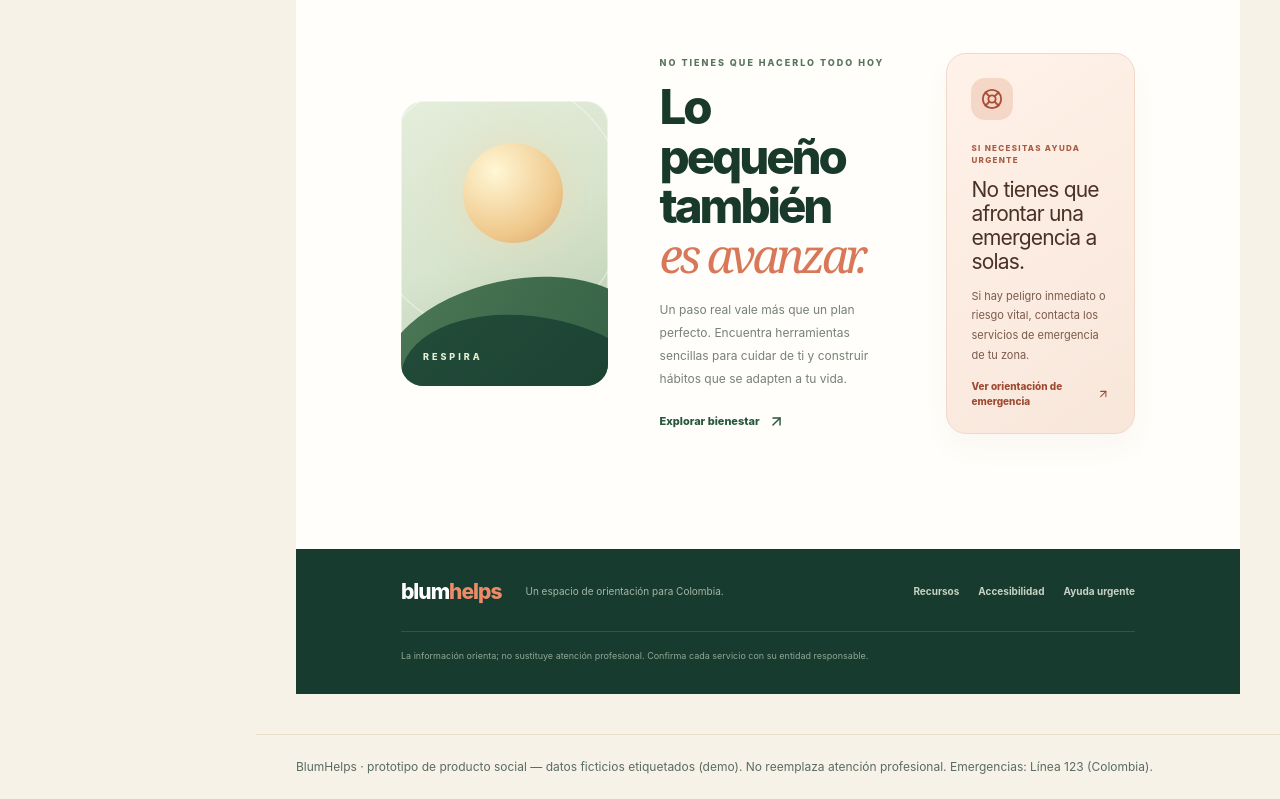
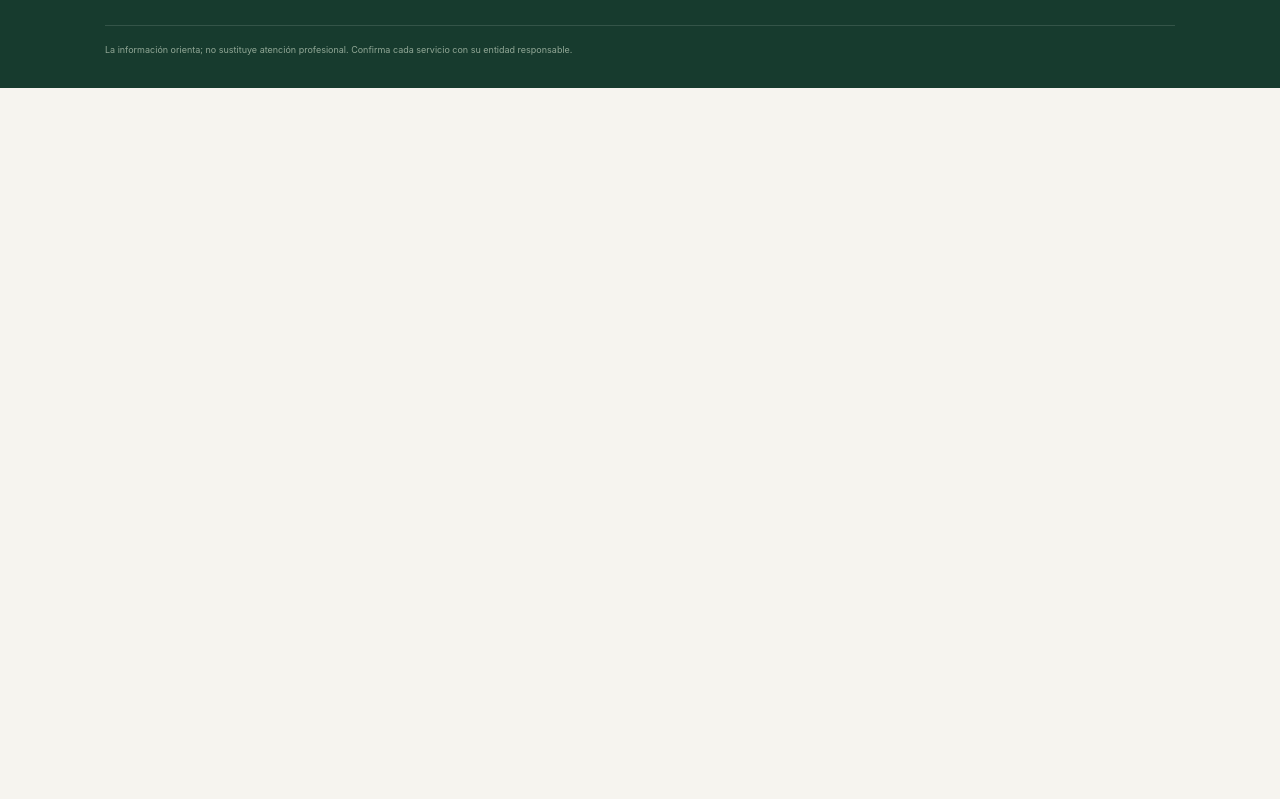
Before and after one commit to ariasalejo/Blumhelps, a React (Vite) app in the folder web/: page /inicio in a window 1280 px wide. Shown: the part 1872-2671 px from the top of the page. After the commit the page ends 1960 px from the top, so only its background shows below. Built offline with nearby package versions, Linux system fonts and the light colour scheme.

Commit message:
feat(web): give redesigned homepage an immersive full-width shell

```diff
--- a/web/src/main.tsx
+++ b/web/src/main.tsx
@@ -25,9 +25,7 @@ function NotFound() {
     <div className="py-16 text-center">
       <p className="text-5xl">🌿</p>
       <h1 className="mt-4 text-2xl font-extrabold text-ink">Por aquí no había nada</h1>
-      <p className="mt-2 text-muted text-sm max-w-sm mx-auto">
-        El enlace puede estar viejo. Respira: el camino sigue existiendo.
-      </p>
+      <p className="mt-2 text-muted text-sm max-w-sm mx-auto">El enlace puede estar viejo. Respira: el camino sigue existiendo.</p>
       <Link to="/inicio" className="btn-primary mt-6">Volver al inicio</Link>
     </div>
   );
@@ -35,17 +33,16 @@ function NotFound() {
 
 function Shell() {
   const { settings } = useApp();
+  const { pathname } = useLocation();
+  const isImmersiveHome = pathname === "/inicio" || pathname === "/";
   return (
     <MotionConfig reducedMotion={settings.reduceMotion ? "always" : "user"}>
-      <div
-        className="min-h-screen bg-base flex"
-      style={{ fontSize: `${settings.textScale * 100}%` }}
-    >
+      <div className={`min-h-screen bg-base flex ${isImmersiveHome ? "bh-app-home" : ""}`} style={{ fontSize: `${settings.textScale * 100}%` }}>
         <ScrollToTop />
-      <Sidebar />
+        {!isImmersiveHome && <Sidebar />}
         <div className="flex-1 flex flex-col min-w-0">
-        <TopBarMobile />
-        <main id="main-content" className="flex-1 px-4 sm:px-6 lg:px-10 py-6 lg:py-8 max-w-5xl w-full mx-auto pb-24 lg:pb-10">
+          {!isImmersiveHome && <TopBarMobile />}
+          <main id="main-content" className={isImmersiveHome ? "flex-1 min-w-0 w-full max-w-none p-0" : "flex-1 px-4 sm:px-6 lg:px-10 py-6 lg:py-8 max-w-5xl w-full mx-auto pb-24 lg:pb-10"}>
             <Routes>
               <Route path="/" element={<Navigate to="/inicio" replace />} />
               <Route path="/inicio" element={<Inicio />} />
@@ -67,12 +64,9 @@ function Shell() {
               <Route path="*" element={<NotFound />} />
             </Routes>
           </main>
-        <footer className="hidden lg:block px-10 py-6 text-xs text-muted border-t border-[#E7DFCC]">
-          BlumHelps · prototipo de producto social — datos ficticios etiquetados (demo). No reemplaza
-          atención profesional. Emergencias: Línea 123 (Colombia).
-        </footer>
+          {!isImmersiveHome && <footer className="hidden lg:block px-10 py-6 text-xs text-muted border-t border-[#E7DFCC]">BlumHelps · orientación para Colombia. No reemplaza atención profesional. Emergencias: Línea 123 (Colombia).</footer>}
         </div>
-      <BottomBar />
+        {!isImmersiveHome && <BottomBar />}
         <Toaster />
       </div>
     </MotionConfig>
@@ -82,9 +76,7 @@ function Shell() {
 ReactDOM.createRoot(document.getElementById("root")!).render(
   <React.StrictMode>
     <BrowserRouter basename={import.meta.env.BASE_URL}>
-      <AppProvider>
-        <Shell />
-      </AppProvider>
+      <AppProvider><Shell /></AppProvider>
     </BrowserRouter>
   </React.StrictMode>
 );
```
Lines whose indentation alone changed are shown as unchanged.
